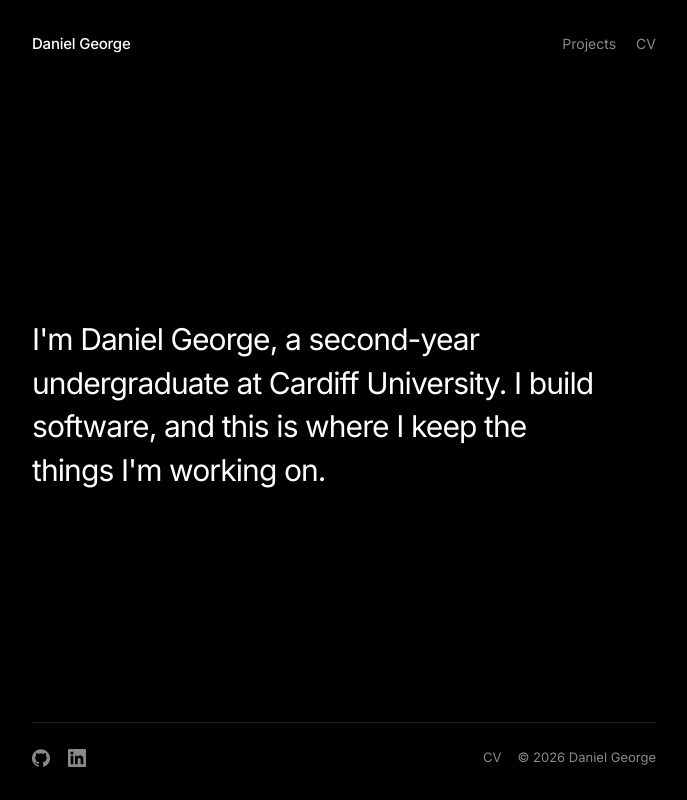
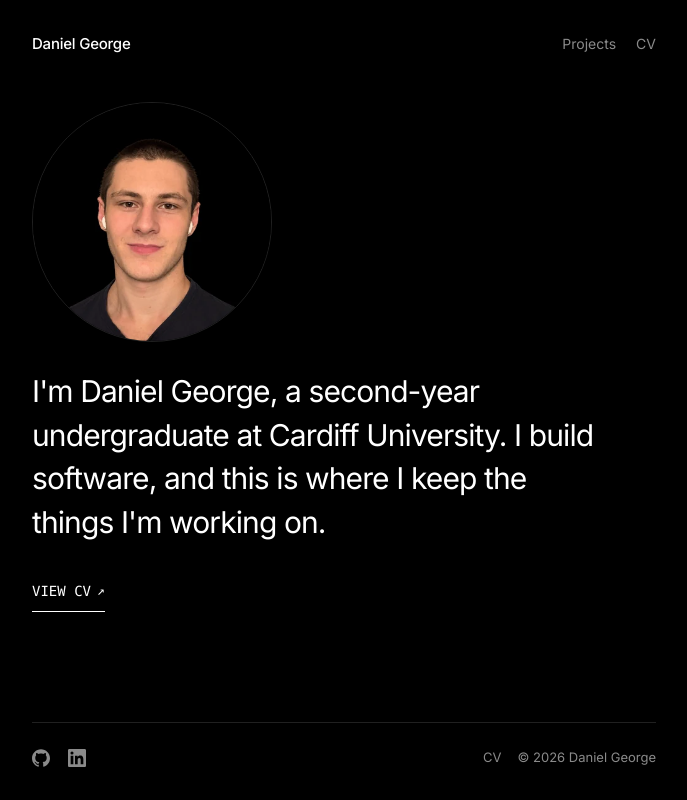
Before and after one commit to othema/othema.github.io, a SvelteKit app: page / in a window 1280 px wide. Shown: the whole page, without its empty margins (296-983 px from the left). Built offline with nearby package versions, Linux system fonts and the light colour scheme.

Commit message:
feat: add profile photo and CV button to homepage
Show a circular portrait above the intro and link to the CV with an external-link arrow.

```diff
--- a/src/routes/+page.svelte
+++ b/src/routes/+page.svelte
@@ -1,21 +1,87 @@
 <script lang="ts">
+	import { asset } from '$app/paths';
 	import Meta from '../lib/components/Meta.svelte';
+	import { site } from '../lib/config';
 </script>
 
 <Meta />
 
 <h1 class="visually-hidden">Daniel George</h1>
 
-<p class="intro">
-	I'm Daniel George, a second-year undergraduate at Cardiff University. I build software, and this
-	is where I keep the things I'm working on.
-</p>
+<div class="hero">
+	<img class="avatar" src={asset('me-avatar.webp')} alt="Daniel George" width="384" height="384" />
+
+	<p class="intro">
+		I'm Daniel George, a second-year undergraduate at Cardiff University. I build software, and this
+		is where I keep the things I'm working on.
+	</p>
+
+	<a
+		class="cv-button"
+		href={asset(site.cv)}
+		target="_blank"
+		rel="noopener"
+		aria-label="View CV (PDF)"
+	>
+		View CV
+		<span class="arrow" aria-hidden="true">↗</span>
+	</a>
+</div>
 
 <style>
+	.hero {
+		display: flex;
+		flex-direction: column;
+		align-items: flex-start;
+		gap: 1.75rem;
+		transform: translateY(-3rem);
+	}
+
+	.avatar {
+		width: 15rem;
+		max-width: 100%;
+		height: auto;
+		aspect-ratio: 1;
+		border: 1px solid var(--border);
+		border-radius: 50%;
+		object-fit: cover;
+	}
+
 	.intro {
 		max-width: 30ch;
 		font-size: clamp(1.5rem, 1.2rem + 1.4vw, 1.875rem);
 		line-height: 1.45;
 		letter-spacing: -0.03em;
 	}
+
+	.cv-button {
+		display: inline-flex;
+		align-items: center;
+		gap: 0.375rem;
+		padding-block: 0.5rem;
+		border-bottom: 1px solid var(--foreground);
+		font-family: var(--font-mono);
+		font-size: 0.875rem;
+		font-weight: 500;
+		letter-spacing: 0;
+		text-transform: uppercase;
+		color: var(--foreground);
+		transition:
+			color 150ms ease,
+			border-color 150ms ease;
+	}
+
+	.cv-button:hover {
+		border-color: var(--muted);
+		color: var(--muted);
+	}
+
+	.cv-button:focus-visible {
+		outline: 2px solid var(--foreground);
+		outline-offset: 4px;
+	}
+
+	.arrow {
+		font-size: 0.8125rem;
+	}
 </style>
```
Also changed, not shown: static/me-avatar.webp (added), static/me.png (added).
